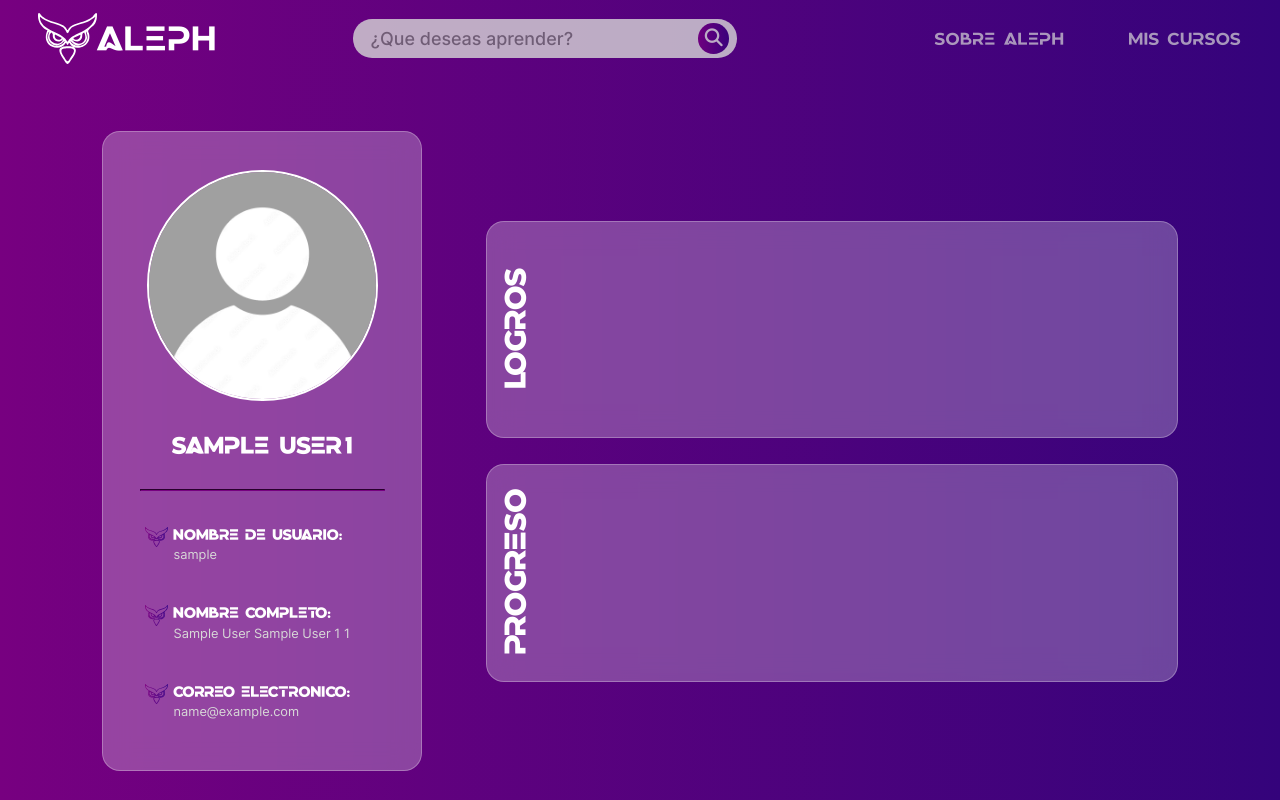
After one commit to Jhohan26/ALEPH, a PHP site: page /views/cuenta.php in a window 1280 px wide. The commit adds this page. Run offline with PHP 8.4, Linux system fonts and the light colour scheme; the visitor is signed in with stand-in values (Sample User, id 1); some libraries are stand-ins or nearby versions.

Commit message:
Se programo la vista de usuario y se implemento su logica

```diff
--- a/css/styles.css
+++ b/css/styles.css
@@ -251,6 +251,7 @@ input[type="submit"]:hover{
 	color: var(--morado);
 }
 .fa-eye, .fa-eye-slash{
+	cursor: pointer;
 	padding: 0.2vw;
 	display: block;
 	position: absolute;
@@ -335,3 +336,73 @@ dialog button{
 .mal p{
 	color: var(--rojo-claro);
 }
+.tarjeta{
+	background: #fff4;
+	backdrop-filter: blur(1vw);
+	border-radius: 1.4vw;
+	border: 0.1vw solid #fff4;
+	position: relative;
+}
+.izquierda .tarjeta{
+	width: 25vw;
+	height: 80vh;
+	min-height: 34vw;
+	display: flex;
+	flex-direction: column;
+	align-items: center;
+	justify-content: space-evenly;
+	padding: 1vw;
+}
+hr{
+	width: 84%;
+	margin: 0.4vw;
+	border-color: var(--morado);
+}
+.tarjeta .user{
+	object-fit: cover;
+	display: block;
+	border-radius: 50%;
+	width: 18vw;
+	height: 18vw;
+	aspect-ratio: 1/1;
+	border: 0.2vw solid var(--blanco);
+	margin-bottom: 0.4vw;
+}
+h3, h5{
+	margin-top: 0.4vw;
+	font-size: 1vw;
+	font-family: "Nebulax";
+}
+h3{
+	font-size: 1.6vw;
+}
+.izquierda .tarjeta p{
+	font-size: 1vw;
+	margin-left: 2.2vw;
+	margin-bottom: 1vw;
+	color: var(--gris);
+}
+.info{
+	width: 80%;
+}
+.info h5 img{
+	width: 1.8vw;
+}
+h5{
+	display: flex;
+	align-items: center;
+	gap: 0.4vw;
+}
+.derecha .tarjeta{
+	height: 17vw;
+	width: 54vw;
+	margin: 2vw 0;
+}
+.derecha .tarjeta h3{
+	font-size: 2vw;
+	text-align: center;
+	position: absolute;
+	top: 0;
+	left: 0;
+	transform: translateX(calc(-50% + 2.4vw)) rotate(-90deg) translateX(-6.8vw);
+}
--- a/index.php
+++ b/index.php
@@ -11,7 +11,7 @@
 </head>
 <body>
 	<header>
-		<a class="logo" href="./index.html">
+		<a class="logo" href="./index.php">
 			<img src="./logos/blanco.svg">
 			<h2 class="texto_logo">ALEPH</h2>
 		<a>
@@ -27,7 +27,7 @@
 				?>
 					<li><a href="">SOBRE ALEPH</a></li>
 					<li><a href="./views/inicio.php">MIS CURSOS</a></li>
-					<li><a href="./views/registro.php"><i class="fa-solid fa-user"></i> MI CUENTA</a></li>
+					<li><a href="./views/cuenta.php"><i class="fa-solid fa-user"></i> MI CUENTA</a></li>
 
 				<?php }else{ ?>
 
--- /dev/null
+++ b/views/cuenta.php
@@ -0,0 +1,77 @@
+<?php session_start();
+
+if (!isset($_SESSION["id"])){
+	if (headers_sent()){
+		echo ("<script>window.location.href='../index.php'</script>");
+	}
+	else{
+		header("Location: ../index.php");
+	}
+}
+
+
+?>
+
+<!DOCTYPE html>
+<html>
+<head>
+	<?php require_once("../inc/head.php"); ?>
+</head>
+<body>
+	<header>
+		<a class="logo" href="../index.php">
+			<img src="../logos/blanco.svg">
+			<h2 class="texto_logo">ALEPH</h2>
+		<a>
+		<form class="busqueda" method="GET">
+			<input type="text" name="busqueda" placeholder="¿Que deseas aprender?" autocomplete="off">
+			<button class="search"><i class="fa-solid fa-magnifying-glass"></i></button>
+		</form>
+		<nav>
+			<ul>
+				<li><a href="">SOBRE ALEPH</a></li>
+				<li><a href="">MIS CURSOS</a></li>
+			</ul>
+		</nav>
+	</header>
+	<main>
+		<section class="landing cuenta">
+			<div class="izquierda">
+				<div class="tarjeta">
+					<img class="user" src="../photos/user.jpg">
+					<h3>
+						<?php
+						echo($_SESSION["primer_nombre"]." ".$_SESSION["primer_apellido"]);
+						?>
+					</h3>
+					<hr>
+					<div class="info">
+						<h5><img src="../logos/SoloBuhoAleph.svg">NOMBRE DE USUARIO:</h5>
+						<p><?php echo($_SESSION["usuario"]); ?></p>
+					</div>
+					<div class="info">
+						<h5><img src="../logos/SoloBuhoAleph.svg">NOMBRE COMPLETO:</h5>
+						<p>
+							<?php
+							echo($_SESSION["primer_nombre"]." ".$_SESSION["segundo_nombre"]." ".$_SESSION["primer_apellido"]." ".$_SESSION["segundo_apellido"]);
+							?>
+						</p>
+					</div>
+					<div class="info">
+						<h5><img src="../logos/SoloBuhoAleph.svg">CORREO ELECTRONICO:</h5>
+						<p><?php echo($_SESSION["correo"]); ?></p>
+					</div>
+				</div>
+			</div>
+			<div class="derecha">
+				<div class="tarjeta">
+					<h3>LOGROS</h3>
+				</div>
+				<div class="tarjeta">
+					<h3>PROGRESO</h3>
+				</div>
+			</div>
+		</section>
+	</main>
+</body>
+</html>
--- a/views/registro.php
+++ b/views/registro.php
@@ -20,7 +20,7 @@ if (isset($_SESSION["id"])){
 </head>
 <body>
 	<header>
-		<a class="logo" href="../index.html">
+		<a class="logo" href="../index.php">
 			<img src="../logos/blanco.svg">
 			<h2 class="texto_logo">ALEPH</h2>
 		<a>
```
Also changed, not shown: php/iniciar_sesion.php (+5 -17 lines), php/registrar.php (+5 -5 lines), views/inicio.php (+12 -21 lines), photos/user.jpg (added).
